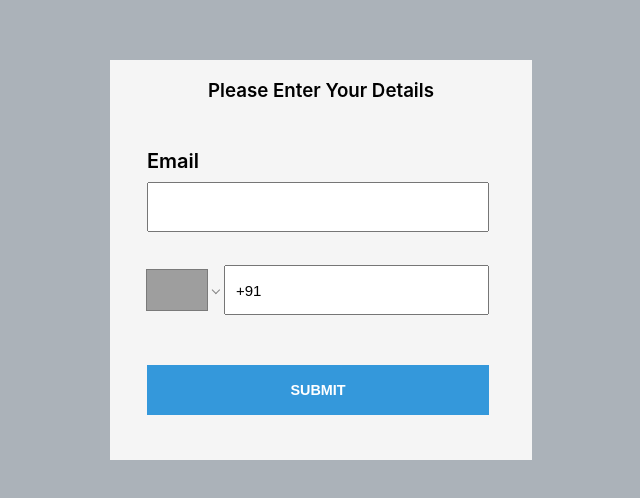
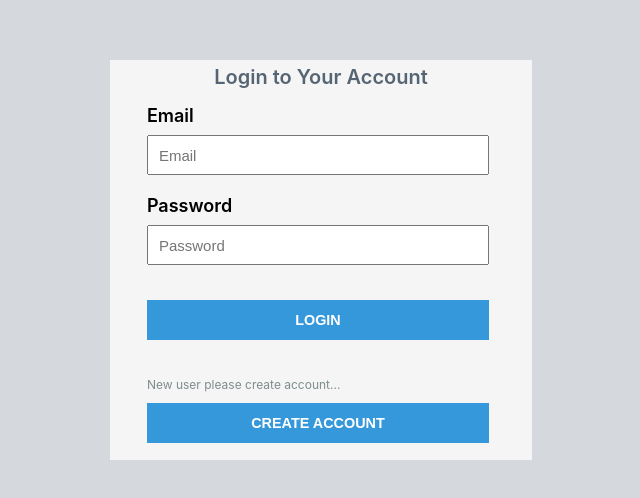
Before and after one commit to akshayhiwase/userform, a React (Create React App) app: page / in a window 1280 px wide. Shown: the part 140-638 px from the top of the page, without its empty margins (319-959 px from the left). Built offline with nearby package versions, Linux system fonts and the light colour scheme; grey boxes are pictures that could not be loaded.

Commit message:
new login and register created

```diff
--- a/src/App.js
+++ b/src/App.js
@@ -3,6 +3,7 @@ import { BrowserRouter, Route, Switch } from 'react-router-dom'
 import classes from './App.module.css';
 import LoginPage from './Components/LoginPage/Login';
 import UserInfo from './Components/UserInfo/UserInfo';
+import Profile from './Components/Profile/Profile';
 
 
 class App extends React.Component {
@@ -15,8 +16,8 @@ class App extends React.Component {
       <BrowserRouter>
         <div className={classes.mainContainer}>
           <Switch>
-
-            <Route path="/userinfo" component={UserInfo} />
+            <Route path="/profile" component={Profile} />
+            <Route path="/newuser" component={UserInfo} />
             <Route path="/" component={LoginPage} />
           </Switch>
 
--- a/src/Components/LoginPage/Login.js
+++ b/src/Components/LoginPage/Login.js
@@ -1,74 +1,106 @@
 import React from 'react';
 import classes from './Login.module.css';
-import 'react-phone-number-input/style.css'
-import PhoneInput from 'react-phone-number-input'
-import Axios from 'axios';
-
+import { emailRegex, formValid } from '../../Utils/Utilities/Utilities';
+import registerdUser from '../../Utils/RegisteredUser/RegisterUser';
 
 class Login extends React.Component {
 
     state = {
         accountUser: [],
-        phone: ""
-    }
-    getApiResponse(user) {
-        return new Promise((resolve, reject) => {
-            Axios.get("http://localhost:4000/user?mail=" + user.email)
-                .then(data => {
-                    if (data.data.length === 0) {
-                        localStorage.removeItem("myUser")
-                        localStorage.setItem("newUser", JSON.stringify(user.email))
-                        const path = `userinfo`;
-                        this.props.history.push(path);
-                    } else {
-                        resolve(data);
-                        localStorage.setItem('myUser', JSON.stringify(data.data[0]));
-                        alert("Your Information is already store in database")
-                        const path = `userinfo`;
-                        this.props.history.push(path);
-                    }
-
-                }).catch(err => {
-                    console.log("Error occured", err);
-                    reject(err)
-                })
-
-        })
+        phone: "",
+        formErrors: {
+            firstName: "",
+            lastName: "",
+            email: "",
+            password: ""
+        }
     }
     onUserLogin = (e) => {
         e.preventDefault();
-        var loginUser = {
-            email: e.target.email.value,
-            number: this.state.phone
+        if (formValid(this.state)) {
+            var loginUser = {
+                email: e.target.email.value,
+                password: e.target.password.value
+            }
+            console.log(loginUser)
+            registerdUser(loginUser)
+        } else {
+            alert("Please Fill Proper Details")
+            console.error("FORM INVALID - DISPLAY ERROR MESSAGE");
         }
-        this.getApiResponse(loginUser)
+
+    }
+    handleChange = e => {
+        e.preventDefault();
+        const { name, value } = e.target;
+        let formErrors = { ...this.state.formErrors };
+        switch (name) {
+            case "email":
+                formErrors.email = emailRegex.test(value)
+                    ? ""
+                    : "invalid email address";
+                break;
+            case "password":
+                formErrors.password =
+                    value.length < 8 ? "minimum 8 characaters required" : "";
+                break;
+            default:
+                break;
+        }
+        this.setState({ formErrors, [name]: value });
+    };
+    onNewUserClicked = (e) => {
+        e.preventDefault()
+        const path = `newuser`
+        this.props.history.push(path)
     }
 
     render() {
         return (
             <div className={classes.loginSection}>
                 <div className={classes.loginContaint}>
-                    <div className={classes.infoTextDiv}>
-                        <h3>Please Enter Your Details</h3>
-                    </div>
+
                     <form action="" onSubmit={this.onUserLogin}>
-                        <div className={classes.inputFieldSection}>
-                            <label htmlFor="">Email</label>
-                            <input type="email" name="email" required />
+                        <div className={classes.infoTextDiv}>
+                            <h3>Login to Your Account</h3>
                         </div>
                         <div className={classes.inputFieldSection}>
-                            <PhoneInput
-                                international
-                                defaultCountry="IN"
-                                placeholder="Enter phone number"
-                                value={this.state.phone}
-                                onChange={phone => this.setState({ phone })} />
+                            <label htmlFor="email">Email</label>
+                            <input
+                                className={this.state.formErrors.email.length > 0 ? "error" : null}
+                                placeholder="Email"
+                                type="email"
+                                name="email"
+                                noValidate
+                                required
+                                onChange={this.handleChange}
+                            />
+                            {this.state.formErrors.email.length > 0 && (
+                                <span className="errorMessage">{this.state.formErrors.email}</span>
+                            )}
                         </div>
-
                         <div className={classes.inputFieldSection}>
-                            <button>Submit</button>
+                            <label htmlFor="password">Password</label>
+                            <input
+                                className={this.state.formErrors.password.length > 0 ? "error" : null}
+                                placeholder="Password"
+                                type="password"
+                                name="password"
+                                required
+                                noValidate
+                                onChange={this.handleChange}
+                            />
+                            {this.state.formErrors.password.length > 0 && (
+                                <span className="errorMessage">{this.state.formErrors.password}</span>
+                            )}
                         </div>
-
+                        <div className={classes.inputFieldSection}>
+                            <button>Login</button>
+                        </div>
+                        <div className={classes.inputFieldSection}>
+                            <p>New user please create account...</p>
+                            <button onClick={this.onNewUserClicked}>Create Account</button>
+                        </div>
                     </form>
 
                 </div>
--- a/src/Components/LoginPage/Login.module.css
+++ b/src/Components/LoginPage/Login.module.css
@@ -4,7 +4,7 @@
   display: flex;
   justify-content: center;
   align-items: center;
-  background-color: #abb2b9;
+  background-color: #d5d8dc;
 }
 .loginContaint {
   width: 33%;
@@ -15,8 +15,16 @@
   flex-direction: column;
   align-items: center;
 }
+.infoTextDiv {
+  width: 100%;
+  height: 30px;
+  text-align: center;
+}
 .infoTextDiv h3 {
   font-weight: 600;
+  margin: 0;
+  color: #566573;
+  font-size: 20px;
 }
 
 form {
@@ -29,7 +37,7 @@ form {
 }
 .inputFieldSection {
   width: 90%;
-  height: 100px;
+  height: 90px;
   display: flex;
   flex-direction: column;
   justify-content: space-evenly;
@@ -37,28 +45,23 @@ form {
 }
 .inputFieldSection label {
   font-weight: 600;
-  font-size: 20px;
+  font-size: 18px;
 }
 .inputFieldSection input {
   width: 90%;
-  height: 50px;
+  height: 40px;
   font-size: 15px;
   padding-left: 10px;
   box-sizing: border-box;
 }
-.inputFieldSection > div {
-  width: 90%;
-}
-
-.inputFieldSection div:nth-child(2) {
-  width: 60px;
-  height: 40px;
-  border: 0;
+.inputFieldSection p {
   margin: 0;
+  font-size: 12px;
+  color: #7f8c8d;
 }
 .inputFieldSection button {
   width: 90%;
-  height: 50px;
+  height: 40px;
   color: #fff;
   background-color: #3498db;
   font-size: 90%;
--- a/src/Components/UserInfo/UserInfo.js
+++ b/src/Components/UserInfo/UserInfo.js
@@ -1,60 +1,98 @@
 import React from 'react';
 import classes from './UserInfo.module.css';
 import States from './States.json';
-import Axios from "axios";
+import { emailRegex, formValid, numberRegex } from '../../Utils/Utilities/Utilities';
+import newUser from '../../Utils/NewUser/NewUser';
+
 
 
 class UserInfo extends React.Component {
+    constructor(props) {
+        super(props);
 
-    state = {
-        alreadyUser: {}
+        this.state = {
+            alreadyUser: {},
+            firstName: null,
+            lastName: null,
+            email: null,
+            password: null,
+            formErrors: {
+                firstName: "",
+                lastName: "",
+                email: "",
+                password: "",
+                number: ""
+            }
+        };
     }
-
     componentWillMount = () => {
         localStorage.getItem("myUser") === null ? this.setState({ alreadyUser: '' })
             : this.setState({ alreadyUser: JSON.parse(localStorage.getItem("myUser")) })
     }
 
-    getApiResponse = (user) => {
-        Axios.post("http://localhost:4000/adduser", user)
-            .then((response) => {
-                console.log("this is submit data", response.data);
-            }).catch(err => console.log(err))
-    }
-
     onFormSubmit = (e) => {
         e.preventDefault()
-        if (this.state.alreadyUser === {} || localStorage.getItem("myUser") == null) {
+        if (formValid(this.state)) {
             const userData = {
-                email: JSON.parse(localStorage.getItem("newUser")),
-                name: e.target.username.value,
+                email: e.target.email.value,
+                firstname: e.target.firstName.value,
+                lastname: e.target.lastName.value,
+                number: e.target.number.value,
                 dob: e.target.dob.value,
                 gender: e.target.gender.value,
                 country: e.target.country.value,
                 state: e.target.state.value
             }
-            this.getApiResponse(userData)
-            alert("Your Information Added Successfully")
-            e.target.reset()
-            localStorage.clear()
-            const path = `/`;
+            console.log(userData)
+            newUser(userData)
+            alert("Your Profile Succesfully Created")
+            const path = `/profile`;
             this.props.history.push(path)
-
-
         } else {
-            alert("Already Present")
-            localStorage.clear()
-            const path = `/`;
-            this.props.history.push(path)
+            console.error("FORM INVALID - DISPLAY ERROR MESSAGE");
+            alert("Please fill as per Required information")
         }
 
     }
+    handleChange = e => {
+        e.preventDefault();
+        const { name, value } = e.target;
+        let formErrors = { ...this.state.formErrors };
+
+        switch (name) {
+            case "firstName":
+                formErrors.firstName =
+                    value.length < 3 ? "minimum 3 characaters required" : "";
+                break;
+            case "lastName":
+                formErrors.lastName =
+                    value.length < 3 ? "minimum 3 characaters required" : "";
+                break;
+            case "email":
+                formErrors.email = emailRegex.test(value)
+                    ? ""
+                    : "invalid email address";
+                break;
+            case "password":
+                formErrors.password =
+                    value.length < 8 ? "minimum 8 characaters required" : "";
+                break;
+            case "number":
+                formErrors.number = numberRegex.test(value)
+                    ? ""
+                    : "invalid mobile number";
+                break;
+            default:
+                break;
+        }
+
+        this.setState({ formErrors, [name]: value });
+    };
 
     render() {
         const user = <div className={classes.user}>
             <h1>Welcome</h1>
             <img src="https://cdn1.iconfinder.com/data/icons/avatar-3/512/Manager-512.png" alt="User" />
-            <h3>{this.state.alreadyUser.email}</h3>
         </div>
         const state = States.map((data, i) => {
             return (
@@ -68,21 +106,91 @@ class UserInfo extends React.Component {
                 {user}
                 <div className={classes.userSection}>
                     <div className={classes.head}>
-                        {
-                            this.state.alreadyUser === {} || localStorage.getItem("myUser") == null ?
-                                <h3>Please Fill Your Details</h3>
-                                : <h3>Hello {this.state.alreadyUser.name}</h3>
-                        }
+                        <h3>Please Fill Your Details</h3>
                     </div>
                     <form action="" onSubmit={this.onFormSubmit}>
                         <div className={classes.formData}>
                             <div className={classes.inputFill}>
-                                <label>Username</label>
-                                <input type="text" required name="username" value={this.state.alreadyUser.name} />
+                                <label htmlFor="firstName">First Name</label>
+                                <input
+                                    className={this.state.formErrors.firstName.length > 0 ? "error" : null}
+                                    placeholder="First Name"
+                                    type="text"
+                                    name="firstName"
+                                    noValidate
+                                    required
+                                    onChange={this.handleChange}
+                                />
+                                {this.state.formErrors.firstName.length > 0 && (
+                                    <span className="errorMessage">{this.state.formErrors.firstName}</span>
+                                )}
+
+                            </div>
+                            <div className={classes.inputFill}>
+                                <label htmlFor="lastName">Last Name</label>
+                                <input
+                                    className={this.state.formErrors.lastName.length > 0 ? "error" : null}
+                                    placeholder="Last Name"
+                                    type="text"
+                                    name="lastName"
+                                    noValidate
+                                    required
+                                    onChange={this.handleChange}
+                                />
+                                {this.state.formErrors.lastName.length > 0 && (
+                                    <span className="errorMessage">{this.state.formErrors.lastName}</span>
+                                )}
+                            </div>
+
+                            <div className={classes.inputFill}>
+                                <label htmlFor="email">Email</label>
+                                <input
+                                    className={this.state.formErrors.email.length > 0 ? "error" : null}
+                                    placeholder="Email"
+                                    type="email"
+                                    name="email"
+                                    noValidate
+                                    required
+                                    onChange={this.handleChange}
+                                />
+                                {this.state.formErrors.email.length > 0 && (
+                                    <span className="errorMessage">{this.state.formErrors.email}</span>
+                                )}
+                            </div>
+
+                            <div className={classes.inputFill}>
+                                <label htmlFor="password">Password</label>
+                                <input
+                                    className={this.state.formErrors.password.length > 0 ? "error" : null}
+                                    placeholder="Password"
+                                    type="password"
+                                    name="password"
+                                    noValidate
+                                    required
+                                    onChange={this.handleChange}
+                                />
+                                {this.state.formErrors.password.length > 0 && (
+                                    <span className="errorMessage">{this.state.formErrors.password}</span>
+                                )}
+                            </div>
+                            <div className={classes.inputFill}>
+                                <label htmlFor="number">Number</label>
+                                <input
+                                    className={this.state.formErrors.number.length > 0 ? "error" : null}
+                                    placeholder="Number"
+                                    type="number"
+                                    name="number"
+                                    noValidate
+                                    required
+                                    onChange={this.handleChange}
+                                />
+                                {this.state.formErrors.number.length > 0 && (
+                                    <span className="errorMessage">{this.state.formErrors.number}</span>
+                                )}
                             </div>
                             <div className={classes.inputFill}>
                                 <label>DOB</label>
-                                <input type="date" required name="dob" value={this.state.alreadyUser.dob} />
+                                <input type="date" required name="dob" />
                             </div>
 
                             <div className={classes.genderSelect}>
@@ -104,14 +212,14 @@ class UserInfo extends React.Component {
                             </div>
                             <div className={classes.inputFill}>
                                 <label>Country</label>
-                                <select className={classes.userSelectMenu} name="country" value={this.state.alreadyUser.country} required>
+                                <select className={classes.userSelectMenu} name="country" required>
                                     <option value="Select country">Select Country</option>
                                     <option value="India">India</option>
                                 </select>
                             </div>
                             <div className={classes.inputFill}>
                                 <label>State</label>
-                                <select className={classes.userSelectMenu} name="state" value={this.state.alreadyUser.state} required>
+                                <select className={classes.userSelectMenu} name="state" required>
                                     <option value="state">Select States</option>
                                     {state}
                                 </select>
--- /dev/null
+++ b/src/Utils/NewUser/NewUser.js
@@ -0,0 +1,10 @@
+import Axios from 'axios';
+
+const newUser = (user) => {
+    Axios.post("http://localhost:4000/adduser", user)
+        .then((response) => {
+            console.log("this is submit data", response.data);
+        }).catch(err => console.log(err))
+}
+
+export default newUser;
--- /dev/null
+++ b/src/Utils/RegisteredUser/RegisterUser.js
@@ -0,0 +1,31 @@
+import Axios from 'axios';
+
+
+const registerdUser = (user) => {
+    return new Promise((resolve, reject) => {
+        Axios.get("http://localhost:4000/user?mail=" + user.email)
+            .then(data => {
+                if (data.data.length === 0) {
+                    // localStorage.removeItem("myUser")
+                    // localStorage.setItem("newUser", JSON.stringify(user))
+                    // const path = `userinfo`;
+                    // this.props.history.push(path);
+                    alert("Youre Profile is not registerd please create account")
+                } else {
+                    resolve(data);
+                    console.log(data.data[0]);
+
+                    // localStorage.setItem('myUser', JSON.stringify(data.data[0]));
+                    alert("Your Information is already store in database")
+                    // const path = `userinfo`;
+                    // this.props.history.push(path);
+                }
+
+            }).catch(err => {
+                console.log("Error occured", err);
+                reject(err)
+            })
+
+    })
+}
+export default registerdUser;
--- /dev/null
+++ b/src/Utils/Utilities/Utilities.js
@@ -0,0 +1,19 @@
+export const emailRegex = RegExp(
+    /^[a-zA-Z0-9.!#$%&’*+/=?^_`{|}~-]+@[a-zA-Z0-9-]+(?:\.[a-zA-Z0-9-]+)*$/
+);
+export const numberRegex = RegExp(/^[789]\d{9}$/)
+export const formValid = ({ formErrors, ...rest }) => {
+    let valid = true;
+
+    // validate form errors being empty
+    Object.values(formErrors).forEach(val => {
+        val.length > 0 && (valid = false);
+    });
+
+    // validate the form was filled out
+    Object.values(rest).forEach(val => {
+        val === null && (valid = false);
+    });
+
+    return valid;
+};
```
Also changed, not shown: src/Components/Profile/Profile.js (added, +19 -0 lines), src/Components/Profile/Profile.module.css (added), 1 other file (tests, documents, lock files or other folders).
